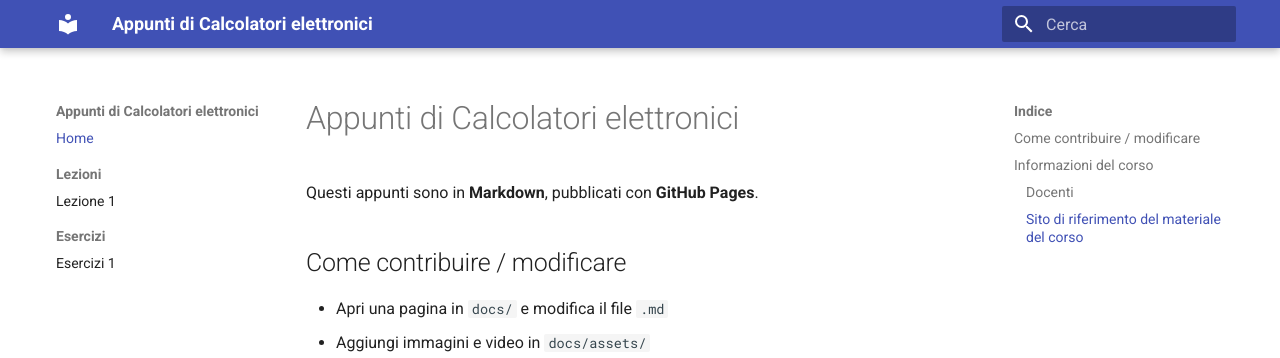
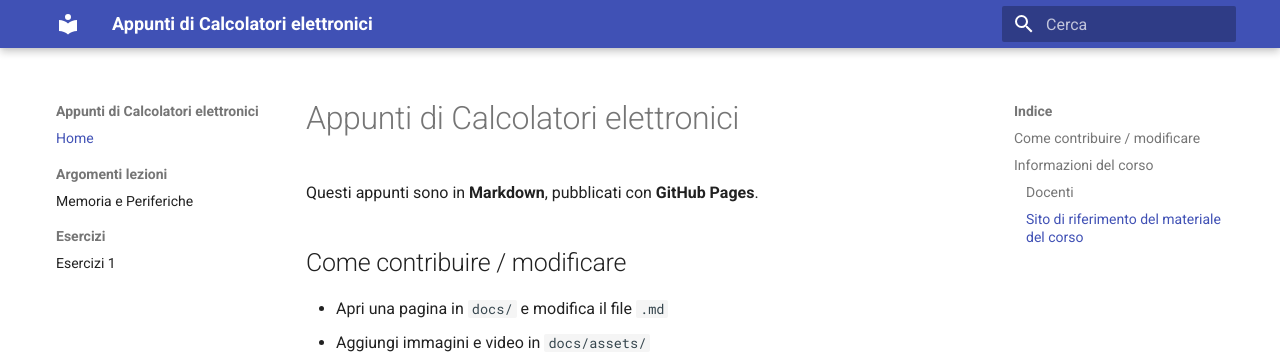
Before and after one commit to Asia-Calvani/Appunti-calcolatori-elettronici, an MkDocs documentation site: the page built from docs/index.md, in a window 1280 px wide. Shown: the top 358 px of the page. Built offline with MkDocs 1.6.1 and Material for MkDocs 9.7.7, drawn with Linux system fonts in a browser that asks for light colours.

Commit message:
Rename 'Lezioni' to 'Argomenti lezioni' and update link

```diff
--- a/mkdocs.yml
+++ b/mkdocs.yml
@@ -13,8 +13,8 @@ theme:
 
 nav:
   - Home: index.md
-  - Lezioni:
-      - "Lezione 1": lezioni/lezione-01.md
+  - Argomenti lezioni:
+      - "Memoria e Periferiche": Argomenti/Memoria-e-Periferiche.md
   - Esercizi:
       - "Esercizi 1": esercizi/esercizi-01.md
 
```
